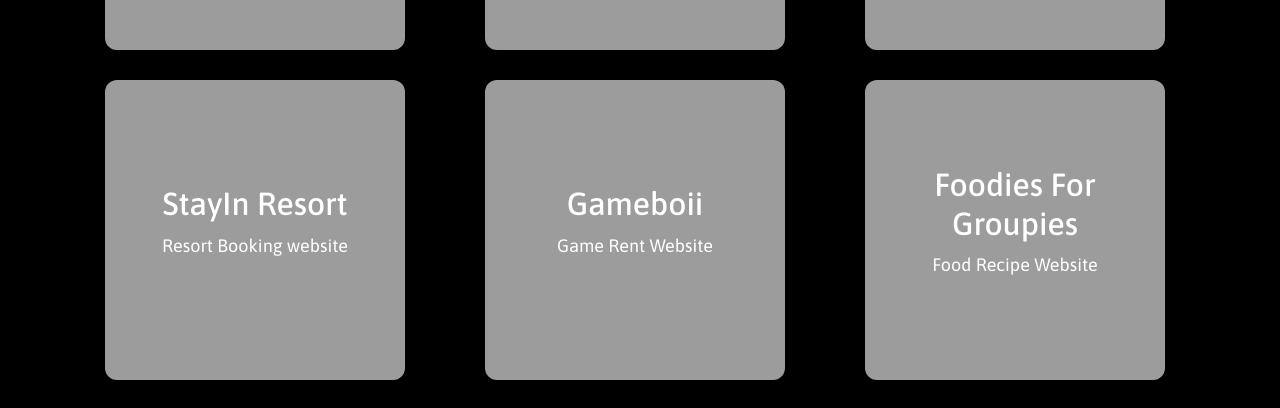
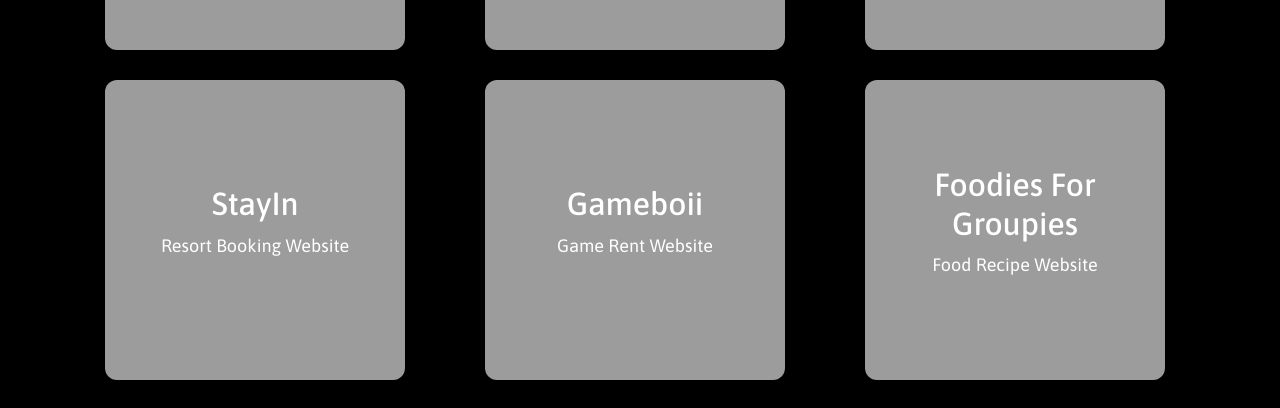
Before and after one commit to umarhaqi9/Umar-portofolio, a React (Create React App) app: page / in a window 1280 px wide. Shown: the part 2210-2618 px from the top of the page. Built offline with nearby package versions, Linux system fonts and the light colour scheme.

Commit message:
Update App.js

```diff
--- a/src/App.js
+++ b/src/App.js
@@ -1,5 +1,5 @@
 import './App.css';
-import React, { useEffect } from "react";
+import React, { useEffect, useState } from "react";
 import 'bootstrap/dist/css/bootstrap.min.css';
 import { Button ,NavDropdown, Nav, Container, Navbar, Row, Col} from 'react-bootstrap';
 import AOS from 'aos';
@@ -33,6 +33,101 @@ function App() {
 
   window.addEventListener("scroll", reveal);
   // Animate On Scroll Script end
+
+  // Data
+  const skillsData = {
+    "Skill": [
+      {
+        "Name": "HTML",
+        "Logo": "https://cdn-icons-png.flaticon.com/512/1051/1051277.png",
+        "Rating": "⭐⭐⭐⭐⭐"
+      },
+      {
+        "Name": "CSS",
+        "Logo": "https://cdn-icons-png.flaticon.com/512/732/732190.png",
+        "Rating": "⭐⭐⭐⭐⭐"
+      },
+      {
+        "Name": "ReactJS",
+        "Logo": "https://cdn-icons-png.flaticon.com/512/3334/3334886.png",
+        "Rating": "⭐⭐⭐⭐"
+      },
+      {
+        "Name": "Bootstrap",
+        "Logo": "https://cdn-icons-png.flaticon.com/512/5968/5968672.png",
+        "Rating": "⭐⭐⭐⭐"
+      },
+      {
+        "Name": "Javascript",
+        "Logo": "https://cdn-icons-png.flaticon.com/512/5968/5968292.png",
+        "Rating": "⭐⭐⭐"
+      },
+      {
+        "Name": "PHP",
+        "Logo": "https://cdn-icons-png.flaticon.com/512/5968/5968332.png",
+        "Rating": "⭐⭐⭐"
+      },
+      {
+        "Name": "Ionic",
+        "Logo": "https://ionicacademy.com/wp-content/uploads/2017/06/ionic-logo-portrait.png",
+        "Rating": "⭐⭐⭐"
+      },
+      {
+        "Name": "CodeIgniter",
+        "Logo": "https://cdn.discordapp.com/attachments/989301099422949466/1001013427298373702/codeigniter.png",
+        "Rating": "⭐⭐⭐"
+      },
+    ]
+  };
+
+  const projectsData = {
+    "Project": [
+      {
+        "id": "Waddup",
+        "Name": "Waddup",
+        "Desc": "Messenger App",
+        "Link": "https://waddup-eta.vercel.app/"
+      },
+      {
+        "id": "BMCalc",
+        "Name": "BMCalc",
+        "Desc": "BMI and BMR Calculator",
+        "Link": "http://bmi-and-bmr-calc.vercel.app/"
+      },
+      {
+        "id": "SleepDisorder",
+        "Name": "SleepDisorder",
+        "Desc": "Expert System",
+        "Link": "https://sleepdisorderexsys.000webhostapp.com/"
+      },
+      {
+        "id": "StayIn",
+        "Name": "StayIn",
+        "Desc": "Resort Booking Website",
+        "Link": "https://stayinresort.000webhostapp.com/"
+      },
+      {
+        "id": "Gameboii",
+        "Name": "Gameboii",
+        "Desc": "Game Rent Website",
+        "Link": "https://gameboii.000webhostapp.com/"
+      },
+      {
+        "id": "FFG",
+        "Name": "Foodies For Groupies",
+        "Desc": "Food Recipe Website",
+        "Link": "https://pti-uas-food-api.vercel.app/"
+      },
+      {
+        "id": "WitchAhead",
+        "Name": "WitchAhead",
+        "Desc": "Game",
+        "Link": "https://umn.itch.io/witchahead"
+      },
+    ]
+  }
+
+
 
   return (
     <div className='App'>
@@ -94,10 +189,10 @@ function App() {
                     I am a very "try hard" person to achive the best outcome with the best of my abilites. It's not always perfect, but I will always make sure to give
                     the best I can to finish a project.
                   </p>
-                    <a href='https://cdn.discordapp.com/attachments/989301099422949466/1001006420814200862/Umar_Haqi_CV.pdf' target="_blank" download>
+                    <a href='https://drive.google.com/file/d/1VzOISpCT1-o2oTP0y3tlkvOnOuv_I_VL/view?usp=sharing' target="_blank" download>
                       <button className='personal-button'>CV</button>
                     </a>
-                    <a href='https://cdn.discordapp.com/attachments/989301099422949466/1001006421132984320/Umar_Haqi_Portofolio.pdf' target="_blank" download>
+                    <a href='https://drive.google.com/file/d/1CIygLbbTdiCorui2nJm-1tT-tGZ0Itt-/view?usp=sharing' target="_blank" download>
                       <button className='personal-button'>Portofolio (PDF ver.)</button>
                     </a>
                 </Col>
@@ -106,65 +201,38 @@ function App() {
           </div>
         </div>
 
-        {/* Skills Section */}
+        {/* Skills Section*/}
         <div className='skills text-black jumbotron jumbotron-fluid p-5'>
           <div className='reveal'>
             <Container>
               <Row className='text-center'>
-                <Col data-aos="fade-up" data-aos-duration="1000">
+                <Col data-aos="fade-up">
                   <h1 className='m-3'>My Skills</h1>
                 </Col>
               </Row>
               <Row className='text-center'>
-                <Col data-aos="fade-up" data-aos-duration="1000">
-                  <img className='skill-pic mt-3' src='https://cdn-icons-png.flaticon.com/512/1051/1051277.png'/>
-                  <p>HTML</p>
-                  <p>⭐⭐⭐⭐⭐</p>
+                {skillsData.Skill.map((skill, index) => {
+                  return(
+                    <Col data-aos="fade-up" data-aos-delay="300" key={index}>
+                      <img className='skill-pic mt-3' src={skill.Logo}/>
+                      <p>{skill.Name}</p>
+                      <p>{skill.Rating}</p>
                     </Col>
-                <Col data-aos="fade-up" data-aos-duration="1000">
-                  <img className='skill-pic mt-3' src='https://cdn-icons-png.flaticon.com/512/732/732190.png'/>
-                  <p>CSS</p>
-                  <p>⭐⭐⭐⭐⭐</p>
-                </Col>
-                <Col data-aos="fade-up" data-aos-duration="1000">
-                  <img className='skill-pic mt-3' src='https://cdn-icons-png.flaticon.com/512/3334/3334886.png'/>
-                  <p>ReactJS</p>
-                  <p>⭐⭐⭐⭐</p>
-                </Col>
-                <Col data-aos="fade-up" data-aos-duration="1000">
-                  <img className='skill-pic mt-3' src='https://cdn-icons-png.flaticon.com/512/5968/5968672.png'/>
-                  <p>Bootstrap</p>
-                  <p>⭐⭐⭐⭐</p>
-                </Col>
-                <Col data-aos="fade-up" data-aos-duration="1000">
-                  <img className='skill-pic mt-3' src='https://cdn-icons-png.flaticon.com/512/5968/5968292.png'/>
-                  <p>Javascript</p>
-                  <p>⭐⭐⭐</p>
-                </Col>
-                <Col data-aos="fade-up" data-aos-duration="1000">
-                  <img className='skill-pic mt-3' src='https://cdn-icons-png.flaticon.com/512/5968/5968332.png'/>
-                  <p>PHP</p>
-                  <p>⭐⭐⭐</p>
-                </Col>
-                <Col data-aos="fade-up" data-aos-duration="1000">
-                  <img className='skill-pic mt-3' src='https://ionicacademy.com/wp-content/uploads/2017/06/ionic-logo-portrait.png'/>
-                  <p>Ionic</p>
-                  <p>⭐⭐⭐</p>
-                </Col>
-                <Col data-aos="fade-up" data-aos-duration="1000">
-                  <img className='skill-pic mt-3' src='https://cdn.discordapp.com/attachments/989301099422949466/1001013427298373702/codeigniter.png'/>
-                  <p>CodeIgniter</p>
-                  <p>⭐⭐⭐</p>
-                </Col>
+                  );
+                })
+                }
+
               </Row>
             </Container>
           </div>
         </div>
 
-          {/* Projects Section */}
+
+
+        {/* Projects Trial*/}
         <div id='projects' className='bg-black text-white jumbotron jumbotron-fluid text-center p-5'>
-            <div className='reveal'>
-              <h1 className='text-uppercase m-5'>My Projects</h1>
+
+            <h1 data-aos="fade-up" className='text-uppercase m-5'>My Projects</h1>
             <Container>
               {/* <Row>
                 <Col>
@@ -190,67 +258,20 @@ function App() {
                 </Col>
               </Row> */}
               <Row>
-                  <Col data-aos="fade-up" data-aos-duration="1000">
-                    <a href='https://waddup-eta.vercel.app/' target='_blank'>
-                      <button id='Waddup' className='proj-button'>
-                        <h2>Waddup</h2>
-                        <p>Messenger App</p>
+                {projectsData.Project.map((project, index) => {
+                  return(
+                    <Col data-aos="fade-up" data-aos-delay="350" key={index}>
+                      <a href={project.Link} target='_blank'>
+                        <button id={project.id} className='proj-button'>
+                          <h2>{project.Name}</h2>
+                          <p>{project.Desc}</p>
                         </button>
                       </a>
                     </Col>
-                  <Col data-aos="fade-up" data-aos-duration="1000">
-                    <a href='http://bmi-and-bmr-calc.vercel.app/' target='_blank'>
-                      <button id='BMCalc' className='proj-button'>
-                        <h2>BMCalc</h2>
-                        <p>BMI and BMR Calculator</p>
-                      </button>
-                    </a>
-                  </Col>
-                  <Col data-aos="fade-up" data-aos-duration="1000">
-
-                    <a href='https://sleepdisorderexsys.000webhostapp.com/' target='_blank'>
-                      <button id='SleepDisorder' className='proj-button'>
-                        <h2>SleepDisorder</h2>
-                        <p>Expert System</p>
-                      </button>
-                    </a>
-                  </Col>
-                  <Col data-aos="fade-up" data-aos-duration="1000">
-
-                    <a href='https://stayinresort.000webhostapp.com/' target='_blank'>
-                      <button id='StayIn' className='proj-button'>
-                        <h2>StayIn Resort</h2>
-                        <p>Resort Booking website</p>
-                      </button>
-                    </a>
-                  </Col>
-                  <Col data-aos="fade-up" data-aos-duration="1000">
-                    <a href='https://gameboii.000webhostapp.com/' target='_blank'>
-                      <button id='Gameboii' className='proj-button'>
-                        <h2>Gameboii</h2>
-                        <p>Game Rent Website</p>
-                      </button>
-                    </a>
-                  </Col>
-                  <Col data-aos="fade-up" data-aos-duration="1000">
-                    <a href='https://pti-uas-food-api.vercel.app/' target='_blank'>
-                      <button id='FFG' className='proj-button'>
-                        <h2>Foodies For Groupies</h2>
-                        <p>Food Recipe Website</p>
-                      </button>
-                    </a>
-                  </Col>
-                  <Col data-aos="fade-up" data-aos-duration="1000">
-                    <a href='https://umn.itch.io/witchahead' target='_blank'>
-                      <button id='WitchAhead' className='proj-button'>
-                        <h2>WitchAhead</h2>
-                        <p>Game</p>
-                      </button>
-                    </a>
-                  </Col>
+                  )
+                })}
               </Row>
             </Container>
-            </div>
         </div>
 
           {/* Contact Section */}
```
Lines whose indentation alone changed are shown as unchanged.
